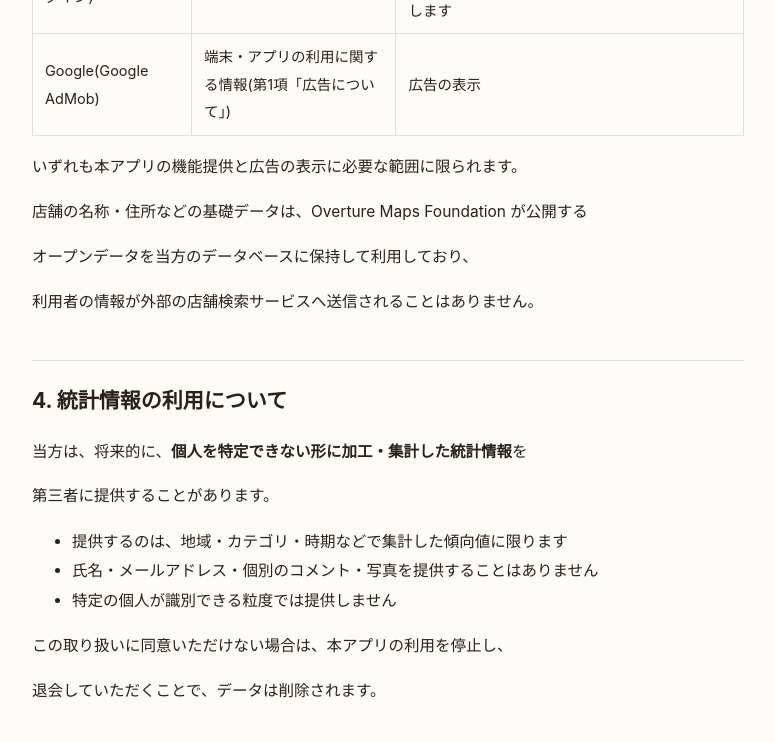
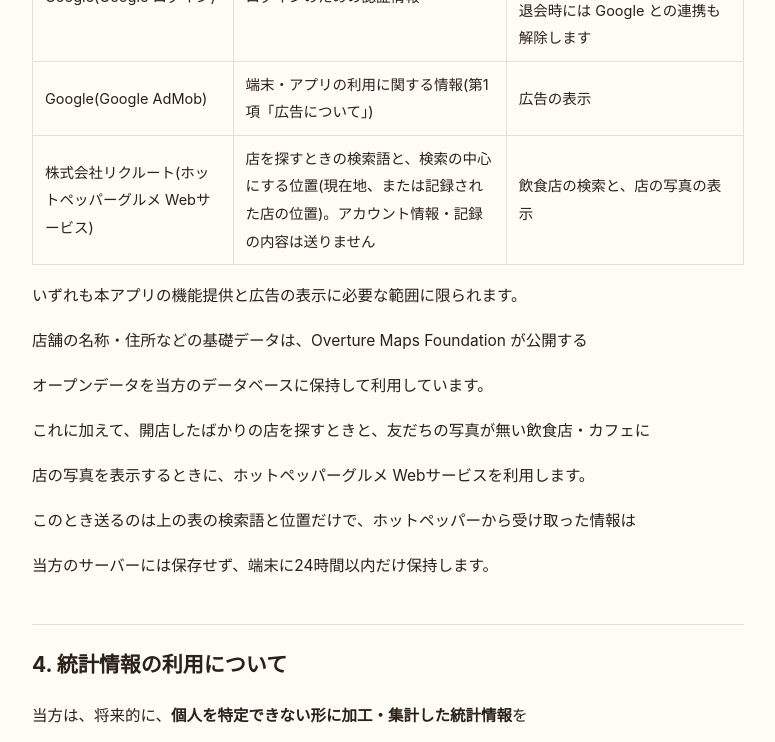
Before and after one commit to iitokoapp-ui/iitoko-site, a plain HTML site: page privacy.html in a window 1280 px wide. Shown: the part 2800-3542 px from the top of the page, without its empty margins (252-1027 px from the left). Drawn offline with Linux system fonts and the light colour scheme.

Commit message:
プライバシーポリシー: ホットペッパーグルメ Webサービスの利用を追記

```diff
--- a/privacy.html
+++ b/privacy.html
@@ -77,11 +77,15 @@
 <tr><td>Apple(Sign in with Apple)</td><td>ログインのための認証情報</td><td>Apple ID でのログイン(利用者が選んだ場合のみ)。退会時には Apple との連携も解除します</td></tr>
 <tr><td>Google(Google ログイン)</td><td>ログインのための認証情報</td><td>Google アカウントでのログイン(利用者が選んだ場合のみ)。退会時には Google との連携も解除します</td></tr>
 <tr><td>Google(Google AdMob)</td><td>端末・アプリの利用に関する情報(第1項「広告について」)</td><td>広告の表示</td></tr>
+<tr><td>株式会社リクルート(ホットペッパーグルメ Webサービス)</td><td>店を探すときの検索語と、検索の中心にする位置(現在地、または記録された店の位置)。アカウント情報・記録の内容は送りません</td><td>飲食店の検索と、店の写真の表示</td></tr>
 </table>
 <p>いずれも本アプリの機能提供と広告の表示に必要な範囲に限られます。</p>
 <p>店舗の名称・住所などの基礎データは、Overture Maps Foundation が公開する</p>
-<p>オープンデータを当方のデータベースに保持して利用しており、</p>
-<p>利用者の情報が外部の店舗検索サービスへ送信されることはありません。</p>
+<p>オープンデータを当方のデータベースに保持して利用しています。</p>
+<p>これに加えて、開店したばかりの店を探すときと、友だちの写真が無い飲食店・カフェに</p>
+<p>店の写真を表示するときに、ホットペッパーグルメ Webサービスを利用します。</p>
+<p>このとき送るのは上の表の検索語と位置だけで、ホットペッパーから受け取った情報は</p>
+<p>当方のサーバーには保存せず、端末に24時間以内だけ保持します。</p>
 <h2>4. 統計情報の利用について</h2>
 <p>当方は、将来的に、<strong>個人を特定できない形に加工・集計した統計情報</strong>を</p>
 <p>第三者に提供することがあります。</p>
@@ -117,7 +121,7 @@
 <p>iitoko.app@gmail.com</p>
 <p>制定日: 2026年9月21日</p>
 <p>改定日: 2026年10月(Apple ID・Google アカウントでのログインに対応)</p>
-<p>改定日: 2026年11月(Google AdMob による広告の表示、プロフィールのアイコン画像に対応)</p>
+<p>改定日: 2026年11月(Google AdMob による広告の表示、プロフィールのアイコン画像、ホットペッパーグルメ Webサービスの利用に対応)</p>
 <footer>イイトコ</footer>
 </div>
 </body>
```
